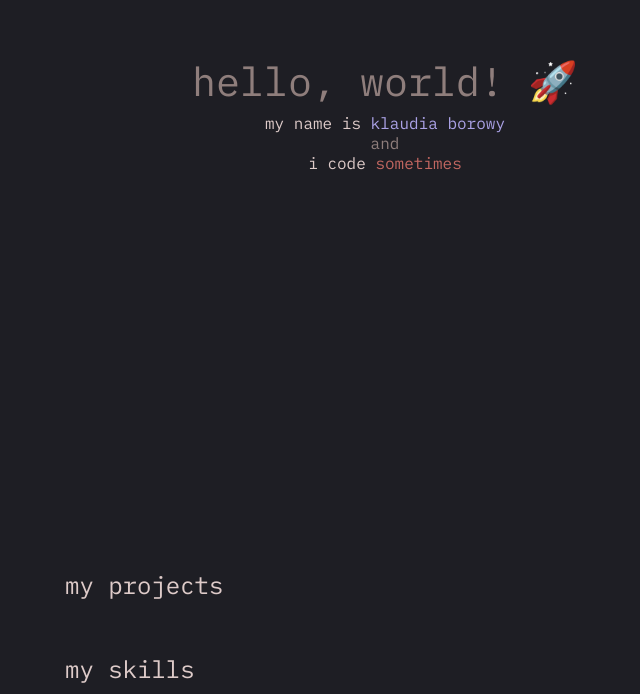
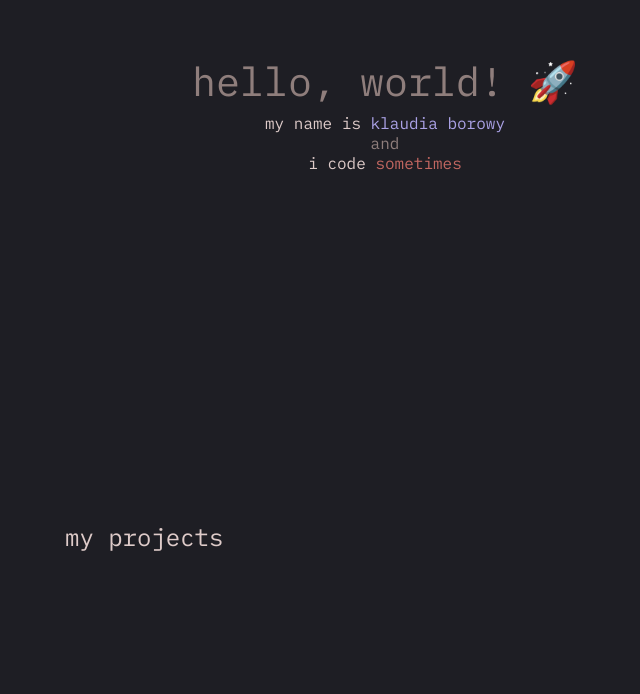
Before and after one commit to klaukata/portfolio, a plain HTML site: page index.html in a window 1280 px wide. Shown: the part 277-971 px from the top of the page, without its empty margins (255-895 px from the left). Drawn offline with nearby package versions, Linux system fonts and the light colour scheme; files that its build step writes are made by us from their sources.

Commit message:
made .scroll-section have a min-height of 100vh

```diff
--- a/styles/style.scss
+++ b/styles/style.scss
@@ -54,7 +54,9 @@ a.green:hover {color: #29ee75};
 a.darkGreen:hover {color: #727d88};
 a.gray:hover {color: #b6a9a8};
 
-div {margin-bottom: 3em}; //???
+div.scroll-section {
+    min-height: 100vh
+}
 div#welcome-section {min-height: 100vh}
 div#skills-div {
     h5 {
```
